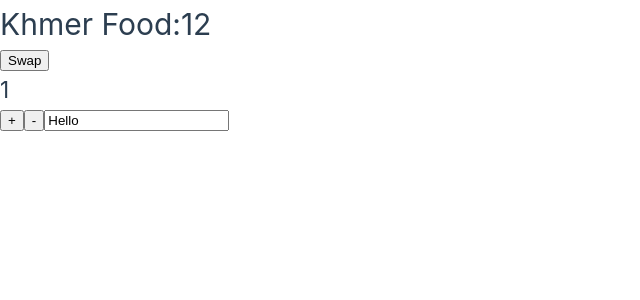
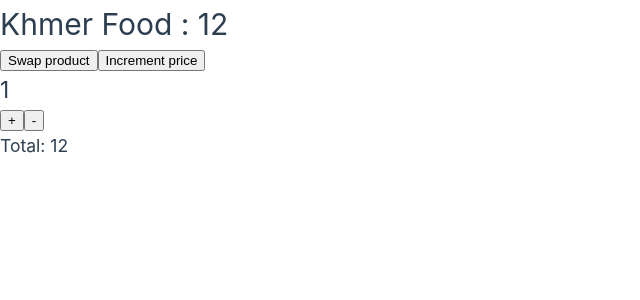
Before and after one commit to VannakDim/Vue-udemy, a Vue app: page / in a window 1280 px wide. Shown: the top 300 px of the page, without its empty margins (0-640 px from the left). Built offline with nearby package versions, Linux system fonts and the light colour scheme.

Commit message:
67. Computed properties

```diff
--- a/src/App.vue
+++ b/src/App.vue
@@ -1,37 +1,31 @@
 <script>
-import { reactive, ref, toRef, toRefs } from 'vue';
+import { computed, reactive, ref, toRef, toRefs } from 'vue';
 
 export default {
+
   setup(){
     const message = ref("Hello")
-    const qty = ref(1)
     const item = reactive({
       name : "Khmer Food",
-      price : 12
+      price : 12,
+      qty: 1
     })
-    const increment = qty.value++
-    const decrement = qty.value--
+    const decrement =()=> item.qty--
+    const increment =()=> item.qty++
     const swapProduct = ()=>{
       item.name = "Product A"
       item.price = 30
     }
-    // const nameRef = toRef(item,"name");
-    // console.log('nameRef:', nameRef.value)
-    // item.name = 'Angkor beer'
-    // console.log('nameRef:', nameRef.value)
-
-    const {name,price} = toRefs(item)
-    // console.log('name:', itemRefs.name.value)
-    // console.log('price:', itemRefs.price.value)
-    // item.name = "Thai food"
-    // item.price = 20
+    const total = computed(() => item.price * item.qty)
+    const { name, price, qty } = toRefs(item)
     return {
+      qty,
       message,
-      qty,
       increment,
       decrement,
       name,
       price,
+      total,
       swapProduct
 
     }
@@ -40,11 +34,13 @@ export default {
 </script>
 
 <template>
-  <h1>{{ name }}:{{ price }}</h1>
-  <button @click="swapProduct">Swap</button>
+  <h1>{{ name }} : {{ price }}</h1>
+  <button @click="swapProduct">Swap product</button>
+  <button @click="price++">Increment price</button>
+
   <h2>{{ qty }}</h2>
   <button @click="increment">+</button>
   <button @click="decrement">-</button>
-  <input type="text" v-model="message"/>
 
+  <h3>Total: {{ total }}</h3>
 </template>
```
